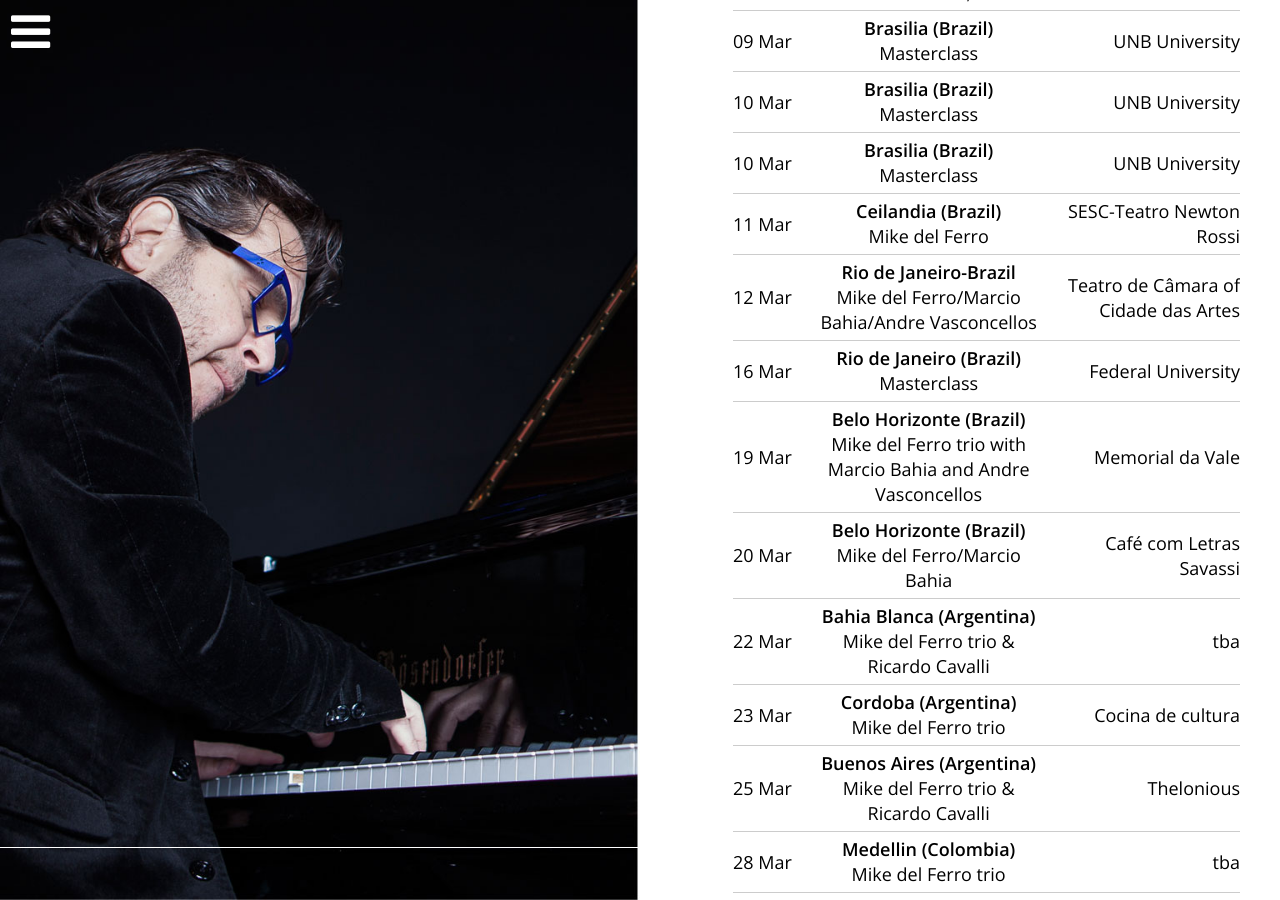
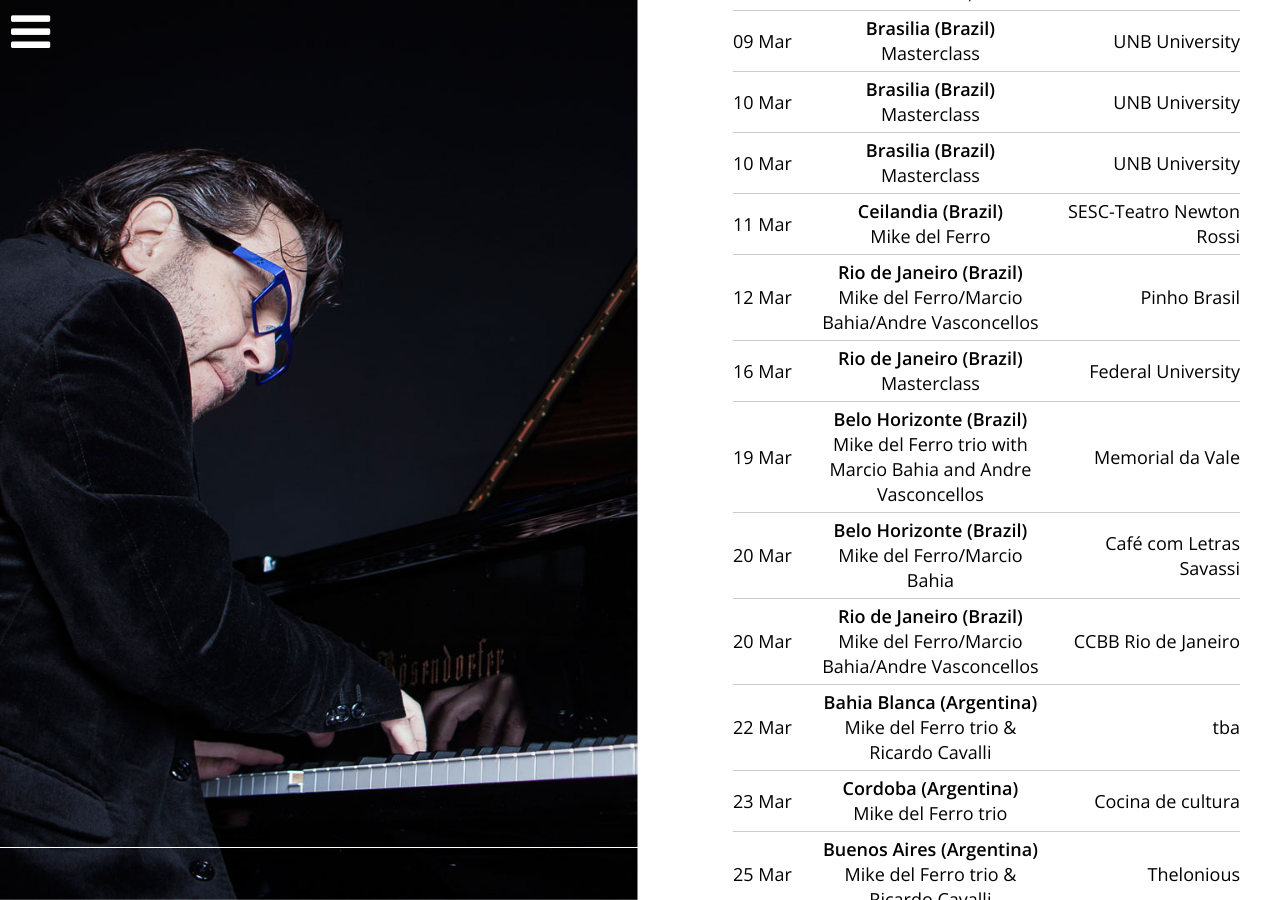
Before and after one commit to mikedelferro/website, a Jekyll site: the page built from agenda.html, in a window 1280 px wide and 900 px high, scrolled down 430 px. Built offline with Jekyll 4.4.1, drawn with Linux system fonts in a browser that asks for light colours; nearby versions of some CDN libraries.

Commit message:
Updated '/_config.yml' via CloudCannon

```diff
--- a/_config.yml
+++ b/_config.yml
@@ -1,9 +1,9 @@
 gigs:
   - title: Mike del Ferro/Marcio Bahia/Andre Vasconcellos
     date: 2016-03-12T19:15:00.000Z
-    location: Teatro de Câmara of Cidade das Artes
-    venue: Rio de Janeiro-Brazil
-    url: ''
+    location: Pinho Brasil
+    venue: Rio de Janeiro (Brazil)
+    url: 'https://www.facebook.com/pinhobrasilprojetos/'
   - title: 'with the Brasilia Symphony orchestra,'
     date: 2016-03-08T19:00:00.000Z
     location: Teatro Pedro Calmon
@@ -134,3 +134,8 @@ gigs:
     location: Café com Letras Savassi
     venue: Belo Horizonte (Brazil)
     url: ''
+  - title: Mike del Ferro/Marcio Bahia/Andre Vasconcellos
+    date: 2016-03-20T20:00:00.000Z
+    location: CCBB Rio de Janeiro
+    venue: Rio de Janeiro (Brazil)
+    url: 'https://www.facebook.com/ccbb.rj/'
```
